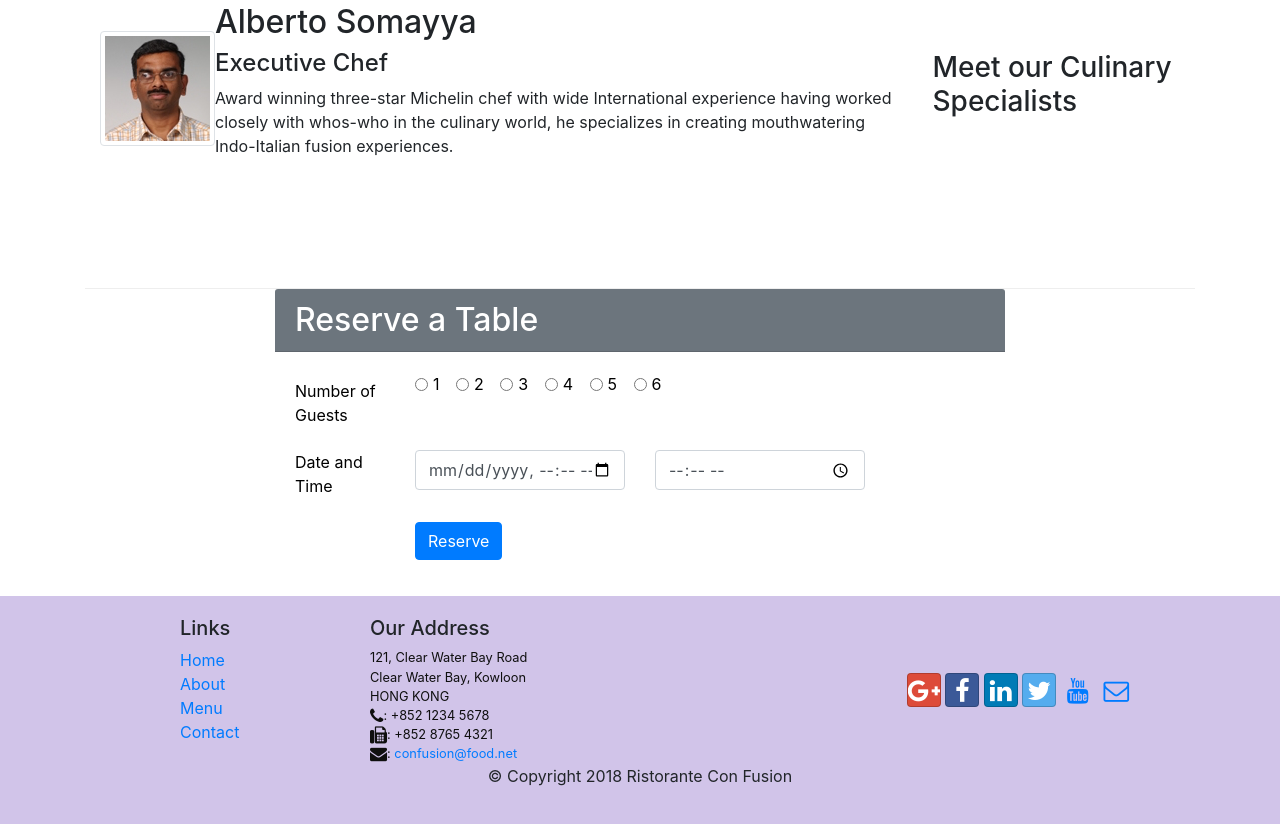
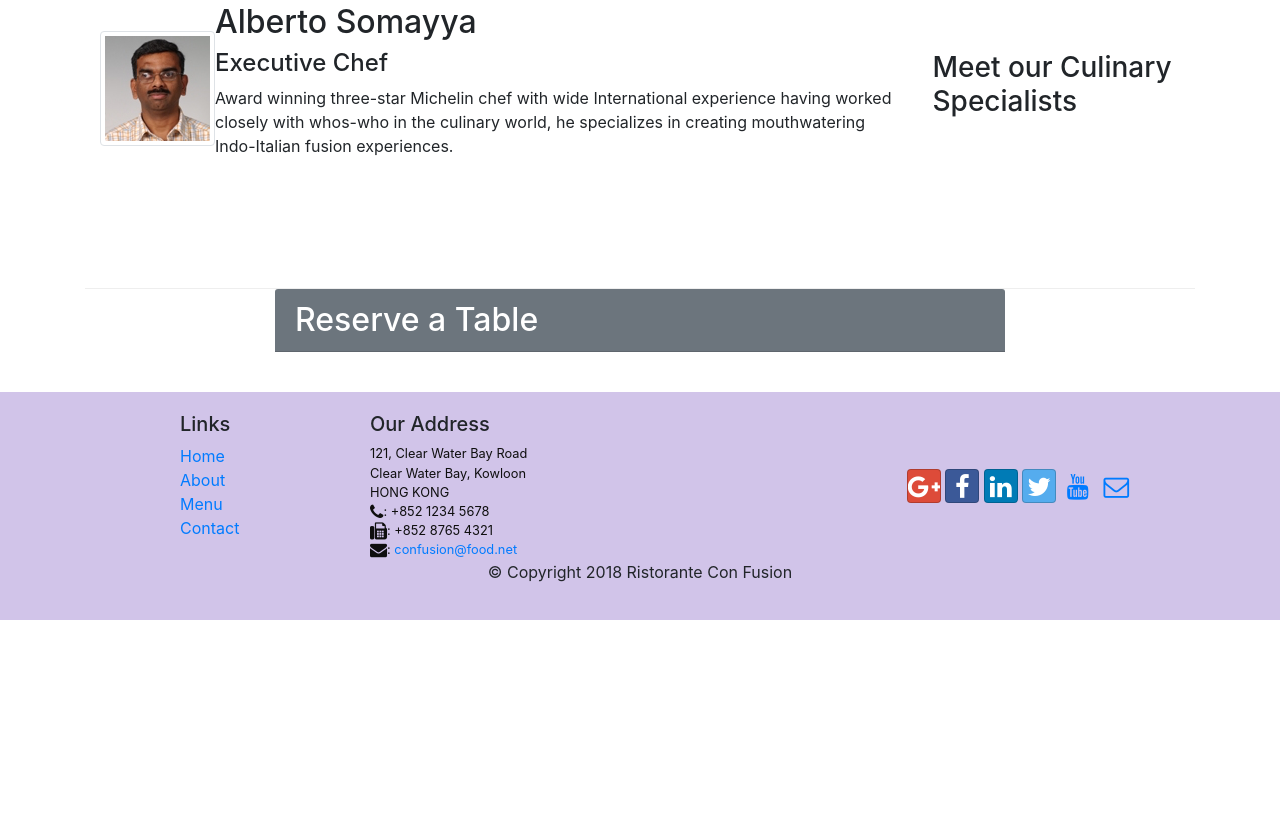
Before and after one commit to ChetanBhargav/HTML-CSS--SASS-practice, a website: page index.html in a window 1280 px wide. Shown: the part 1609-2433 px from the top of the page. After the commit the page ends 2229 px from the top, so only its background shows below. Drawn offline with nearby package versions, Linux system fonts and the light colour scheme.

Commit message:
cancel button added in modal to cancel resreve table

```diff
--- a/index.html
+++ b/index.html
@@ -128,7 +128,7 @@
                  </div>
                  <div class="row row-card  justify-content-start">
                      <div class="col offset-2 ">
-                     <button type="button" value="reset" id="close" class="btn btn-secondary"> Cancel</button>
+                     <button type="button" class="btn btn-secondary"  class="close" data-dismiss="modal"  value="reset" id="close" > Cancel</button>
                      <button type="button"  value="submit" id="reset" class="btn btn-primary"> Reserve </button>
                      </div>
 
@@ -265,61 +265,6 @@
             <div class="col-12  col-sm col-md-8 ">
                  <h2 class="card-header badge-secondary text-white " > Reserve a Table</h2>
             <div class="card-body">
-                <form>
-                         <div class="row row-card ">
-                            <div class="col-12 col-sm-2 ">
-                              <label for="colFormLabel" class="col-sm-3-form-label col-form-label"> Number of Guests</label>
-                            </div>
-                            <div class="col-10 col-md-auto col-sm-8">
-                            <div class="form-check form-check-inline">
-                                <input class="form-check-input" type="radio" name="inlineRadioOptions" id="inlineRadio1" value="option1">
-                                <label class="form-check-label" for="inlineRadio1">1</label>
-                              </div>
-                              <div class="form-check form-check-inline">
-                                <input class="form-check-input" type="radio" name="inlineRadioOptions" id="inlineRadio2" value="option2">
-                                <label class="form-check-label" for="inlineRadio2">2</label>
-                              </div>
-                              <div class="form-check form-check-inline">
-                                <input class="form-check-input" type="radio" name="inlineRadioOptions" id="inlineRadio3" value="option3" >
-                                <label class="form-check-label" for="inlineRadio3">3</label>
-                              </div>
-                              <div class="form-check form-check-inline">
-                                <input class="form-check-input" type="radio" name="inlineRadioOptions" id="inlineRadio4" value="option4">
-                                <label class="form-check-label" for="inlineRadio1">4</label>
-                              </div>
-                              <div class="form-check form-check-inline">
-                                <input class="form-check-input" type="radio" name="inlineRadioOptions" id="inlineRadio5" value="option5">
-                                <label class="form-check-label" for="inlineRadio5">5</label>
-                              </div>
-                              <div class="form-check form-check-inline">
-                                <input class="form-check-input" type="radio" name="inlineRadioOptions" id="inlineRadio6" value="option6" >
-                                <label class="form-check-label" for="inlineRadio6">6</label>
-                              </div>
-                            </div>
-
-                         </div>
-
-
-                        <div class="row row-card justify-content-start">
-                            <div class="col-12 col-sm-2">
-                             <label for="Date and Time" class="col-3-form-label"   >Date and Time</label>
-                            </div>
-                            <div class="col-12 col-sm-4">
-                              <input type="datetime-local" class="form-control" id="Date"   placeholder="Date" >
-                            </div>
-                            <div class="col-12 col-sm-4">
-                              <input type="time" class="form-control"  id="Time"   placeholder="Time">
-                            </div>
-                      </div>
-                      <div class="row row-card">
-                          <div class="col-2">
-
-                          </div>
-                        <div class ="col-12  col-sm ">
-                          <button type="button"  value="submit" id="submit" class="btn btn-primary"> Reserve </button>
-                         </div>
-                          </div>
-                     </form>
 
                  </div>
 
```
